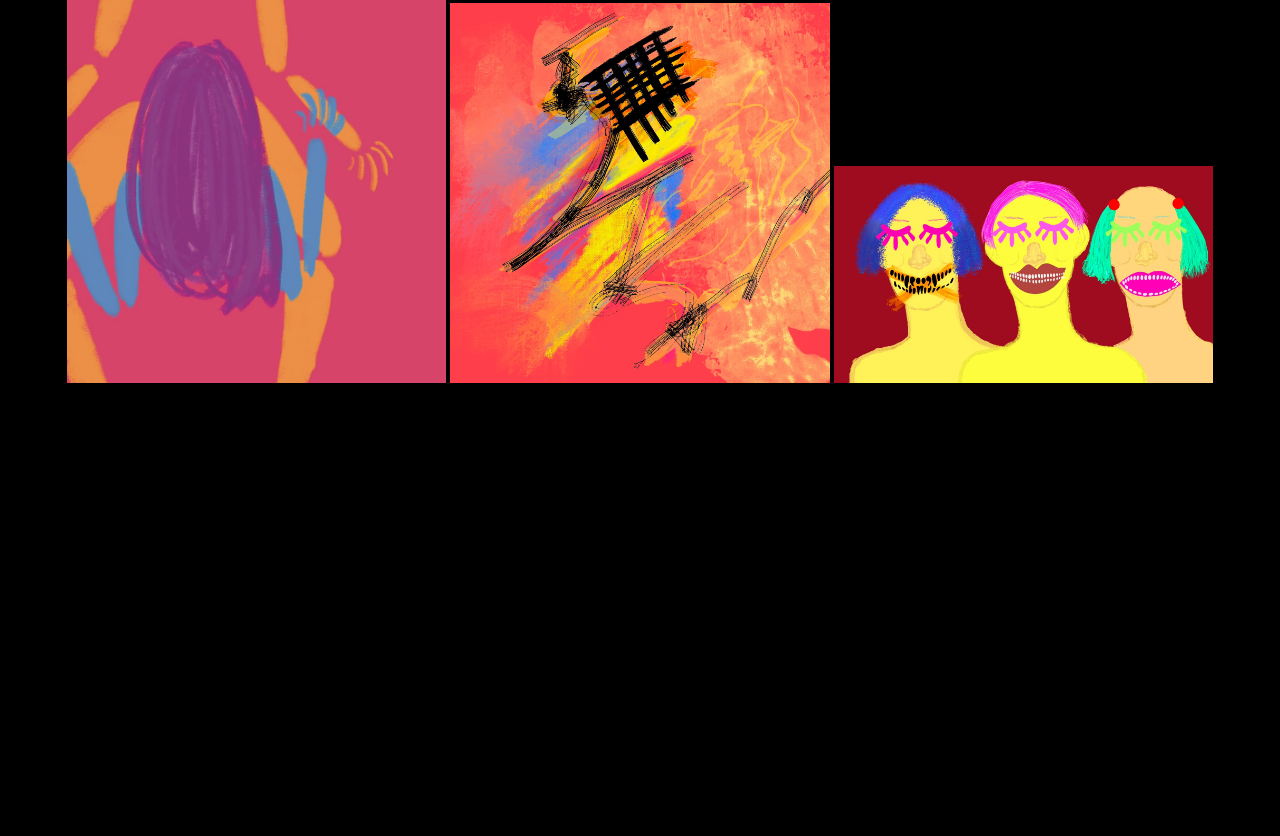
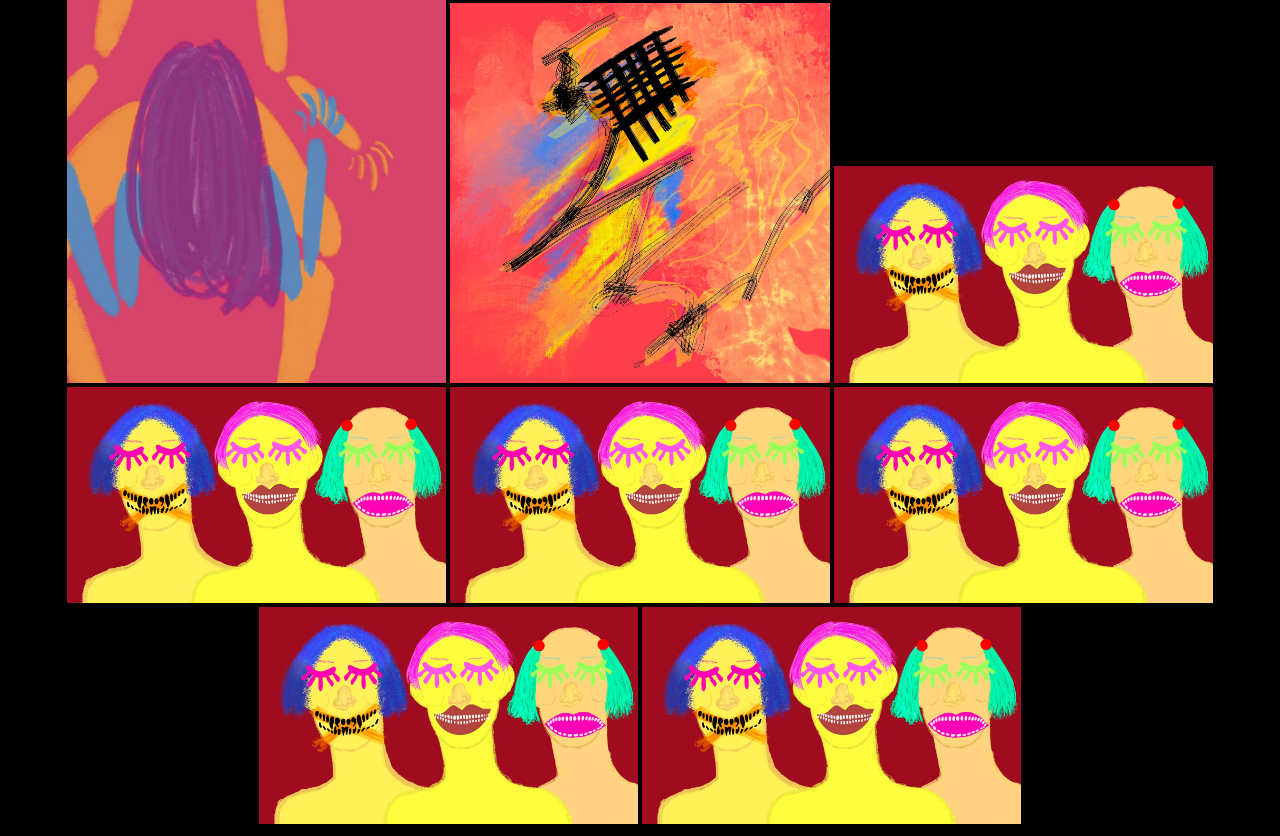
Before and after one commit to chowoojinchowoojin/chowoojin, a plain HTML site: page digital.html in a window 1280 px wide. Shown: the part 547-1383 px from the top of the page. Before the commit the page ends 942 px from the top, so only its background shows below. Drawn offline with Linux system fonts and the light colour scheme.

Commit message:
Add files via upload

```diff
--- a/digital.html
+++ b/digital.html
@@ -47,5 +47,10 @@
     <a href="saigono kanasimi.html"><img src="saigono kanasimi.jpg" width="30%"></a>
     <a href="caravan.html"><img src="caravan.jpg" width="30%"></a>
     <a href="brother.html"><img src="brother.jpg" width="30%"></a>
+    <a href="wakaranai.html"><img src="brother.jpg" width="30%"></a>
+    <a href="untitled-1.html"><img src="brother.jpg" width="30%"></a>
+    <a href="prism.html"><img src="brother.jpg" width="30%"></a>
+    <a href="2 about it.html"><img src="brother.jpg" width="30%"></a>
+    <a href="never.html"><img src="brother.jpg" width="30%"></a>
   </p>
 </body>
```
